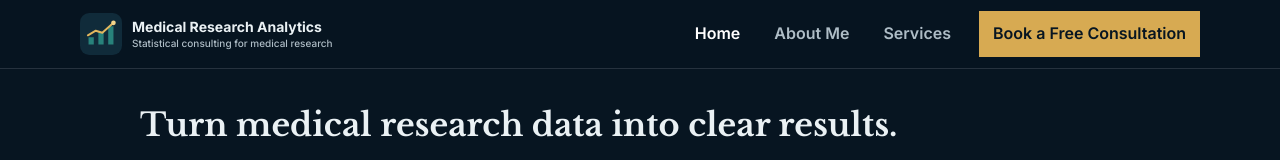
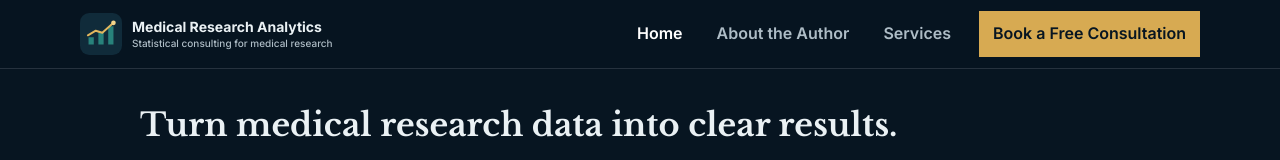
Before and after one commit to AndrewGr12/data_analysis_ag, a plain HTML site: page index.html in a window 1280 px wide. Shown: the top 160 px of the page. Drawn offline with nearby package versions, Linux system fonts and the light colour scheme.

Commit message:
Update about label and remove contact heading

```diff
--- a/index.html
+++ b/index.html
@@ -30,7 +30,7 @@
 
       <div class="nav-menu" id="primary-menu">
         <a href="#home" data-page-link="home" class="nav-link active">Home</a>
-        <a href="#about" data-page-link="about" class="nav-link">About Me</a>
+        <a href="#about" data-page-link="about" class="nav-link">About the Author</a>
         <a href="#services" data-page-link="services" class="nav-link">Services</a>
         <a href="#contact" data-page-link="contact" class="nav-link nav-cta">Book a Free Consultation</a>
       </div>
@@ -139,9 +139,11 @@
 <section class="page" id="contact" data-page="contact">
   <section class="page-section reveal">
 
+    <!-- Contact heading removed per request.
     <div class="contact-header">
       <h1>Let's discuss your research project</h1>
     </div>
+    -->
 
 <form
   class="contact-form"
```
